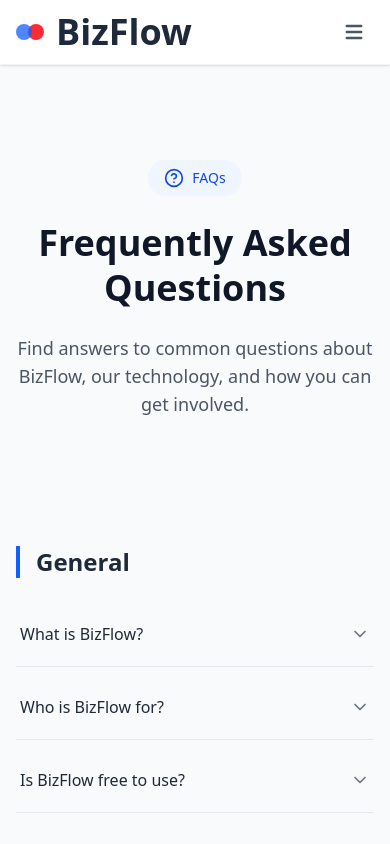
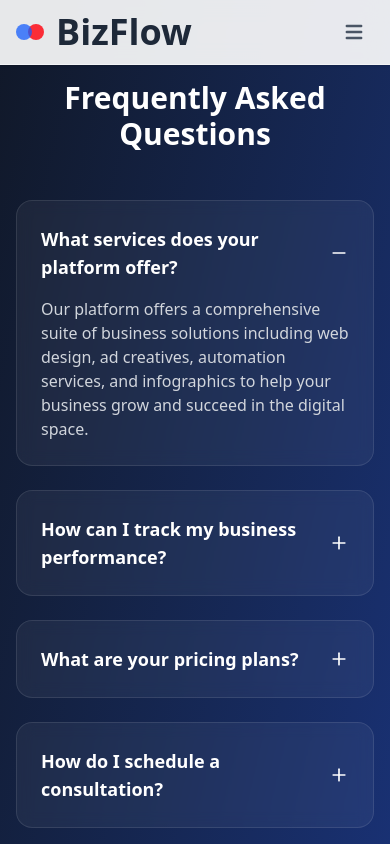
Before and after one commit to kanishka-commits/BizFlow, a React (Vite) app: page /faqs in a window 390 px wide. Shown: the top 844 px of the page. Built offline with nearby package versions, Linux system fonts and the light colour scheme.

Commit message:
Added styled FAQ section

```diff
--- a/src/App.jsx
+++ b/src/App.jsx
@@ -4,7 +4,7 @@ import { useTheme } from "./context/ThemeContext";
 import { useLocation } from "react-router-dom";
 
 // react-toastify
-import {ToastContainer} from 'react-toastify'
+import { ToastContainer } from "react-toastify";
 
 // Components
 import Navbar from "./components/Navbar";
@@ -23,12 +23,12 @@ import ScrollToTop from "./components/ScrollToTop";
 import NotFound from "./components/NotFound";
 import Contact from "./components/Contact";
 import AnalyticsDashboard from "./components/AnalyticsDashboard";
+import FAQ from "./components/FAQ"; // ✅ Our FAQ component
 
 // Pages
 import Partner from "./pages/Partner";
 import Contibutors from "./pages/Contibutors";
 import SupportCareer from "./pages/SupportCareer";
-import Faqs from "./pages/Faqs";
 
 // Router
 import { BrowserRouter as Router, Routes, Route } from "react-router-dom";
@@ -78,16 +78,22 @@ function AppContent() {
 
   return (
     <main className="relative min-h-screen overflow-x-hidden scroll-smooth transition-colors duration-300">
-      {/* Background Gradients (fixed across the site, non-intrusive) */}
+      {/* Background Gradients */}
       <div className="pointer-events-none fixed inset-0 z-0">
-        <div className={`absolute -top-28 -left-28 w-[500px] h-[500px] rounded-full blur-[80px] ${isDarkMode
+        <div
+          className={`absolute -top-28 -left-28 w-[500px] h-[500px] rounded-full blur-[80px] ${
+            isDarkMode
               ? "bg-gradient-to-tr from-indigo-500/10 to-pink-500/10"
               : "bg-gradient-to-tr from-indigo-500/20 to-pink-500/20"
-          }`}></div>
-        <div className={`absolute -bottom-32 -right-32 w-[600px] h-[600px] rounded-full blur-[100px] ${isDarkMode
+          }`}
+        ></div>
+        <div
+          className={`absolute -bottom-32 -right-32 w-[600px] h-[600px] rounded-full blur-[100px] ${
+            isDarkMode
               ? "bg-gradient-to-tr from-blue-500/10 to-purple-500/10"
               : "bg-gradient-to-tr from-blue-500/20 to-purple-500/20"
-          }`}></div>
+          }`}
+        ></div>
       </div>
 
       <div className="relative z-10 overflow-hidden">
@@ -101,7 +107,9 @@ function AppContent() {
             path="/"
             element={
               <>
-                <section id="home"><Hero /></section>
+                <section id="home">
+                  <Hero />
+                </section>
                 <section id="about">
                   <CompanyLogo />
                   <PurposeSection />
@@ -113,8 +121,15 @@ function AppContent() {
                   <PricingSection />
                   <ServicesSection />
                 </section>
-                <section id="testimonials"><TestimonialsSection /></section>
-                <section id="newsletter"><NewsletterSection /></section>
+                <section id="testimonials">
+                  <TestimonialsSection />
+                </section>
+                <section id="faq">
+                  <FAQ />
+                </section>
+                <section id="newsletter">
+                  <NewsletterSection />
+                </section>
               </>
             }
           />
@@ -123,13 +138,13 @@ function AppContent() {
           <Route path="/contact" element={<Contact />} />
           <Route path="/contributors" element={<Contibutors />} />
           <Route path="/support-career" element={<SupportCareer />} />
-          <Route path="/faqs" element={<Faqs />} />
+
+          <Route path="/faqs" element={<FAQ />} />
+
           <Route path="*" element={<NotFound />} />
         </Routes>
 
-        {/* Toast conatiner for message */}
-        {
-          isDarkMode ?
+        {/* Toast container for messages */}
         <ToastContainer
           position="top-center"
           autoClose={5000}
@@ -137,22 +152,9 @@ function AppContent() {
           newestOnTop={true}
           closeOnClick={false}
           draggable
-          theme="dark"
+          theme={isDarkMode ? "dark" : "light"}
           pauseOnHover
         />
-          :
-          <ToastContainer
-          position="top-center"
-          autoClose={5000}
-          hideProgressBar={false}
-          newestOnTop={true}
-          closeOnClick={false}
-          draggable
-          theme="light"
-          pauseOnHover
-        />
-
-        }
 
         <Footer />
         <ScrollToTop />
--- /dev/null
+++ b/src/components/FAQ.jsx
@@ -0,0 +1,119 @@
+import { useState } from "react";
+import { FiPlus, FiMinus } from "react-icons/fi";
+import { motion } from "framer-motion";
+import { fadeIn, textVariant } from "../utils/motion";
+
+const faqs = [
+  {
+    question: "What services does your platform offer?",
+    answer:
+      "Our platform offers a comprehensive suite of business solutions including web design, ad creatives, automation services, and infographics to help your business grow and succeed in the digital space.",
+  },
+  {
+    question: "How can I track my business performance?",
+    answer:
+      "Our analytics dashboard provides real-time insights into your business metrics. You can track key performance indicators, monitor user engagement, and generate detailed reports to make data-driven decisions.",
+  },
+  {
+    question: "What are your pricing plans?",
+    answer:
+      "We offer flexible pricing plans to suit businesses of all sizes. Our plans range from basic to enterprise levels, with options for monthly or annual billing. Visit our Pricing section for detailed information.",
+  },
+  {
+    question: "How do I schedule a consultation?",
+    answer:
+      "You can easily schedule a consultation through our online booking system. Simply select your preferred date and time, and one of our experts will get in touch with you.",
+  },
+  {
+    question: "Do you offer custom solutions for businesses?",
+    answer:
+      "Yes, we specialize in creating tailored solutions to meet your specific business needs. Contact our team to discuss your requirements and we'll develop a customized package for you.",
+  },
+  {
+    question: "What makes your ad creatives effective?",
+    answer:
+      "Our ad creatives are designed by a team of experts who combine market research, compelling copy, and eye-catching visuals to create high-converting advertisements that deliver results.",
+  },
+  {
+    question: "How does your automation service work?",
+    answer:
+      "Our automation solutions streamline your business processes, saving you time and resources. We analyze your workflow and implement automated systems to increase efficiency and reduce manual tasks.",
+  },
+  {
+    question: "Can I see examples of your previous work?",
+    answer:
+      "Absolutely! Check out our portfolio section to see case studies and examples of our successful projects across various industries.",
+  },
+  {
+    question: "What support do you offer after implementation?",
+    answer:
+      "We provide comprehensive post-implementation support including training, documentation, and ongoing maintenance to ensure your business continues to run smoothly.",
+  },
+  {
+    question: "How do I get started with your services?",
+    answer:
+      "Getting started is easy! Simply contact us through our website or give us a call. Our team will guide you through the process and help you choose the best solutions for your business needs.",
+  },
+];
+
+export default function FAQ() {
+  const [openIndex, setOpenIndex] = useState(0); // First item open by default
+
+  const toggleFAQ = (index) => {
+    setOpenIndex(openIndex === index ? null : index);
+  };
+
+  return (
+    <section
+      id="faq"
+      className="py-20 bg-gradient-to-br from-gray-900 to-blue-900 w-full"
+    >
+      <div className="container mx-auto px-4 sm:px-6 lg:px-8">
+        <motion.div variants={fadeIn("up", 0.3)} className="max-w-4xl mx-auto">
+          <motion.h2
+            variants={textVariant(0.2)}
+            className="text-3xl md:text-4xl font-bold text-center mb-12 text-white"
+          >
+            Frequently Asked Questions
+          </motion.h2>
+          <div className="space-y-6">
+            {faqs.map((faq, index) => (
+              <motion.div
+                key={index}
+                variants={fadeIn("up", 0.1 * (index + 1))}
+                className="bg-white/5 backdrop-blur-sm border border-white/10 max-w-4xl mx-auto cursor-pointer rounded-2xl p-6 hover:shadow-lg hover:shadow-blue-900/30 transition-all duration-300 transform hover:scale-[1.02] hover:z-10"
+                onClick={() => toggleFAQ(index)}
+              >
+                <div className="flex justify-between items-center">
+                  <h3 className="text-lg font-semibold text-white">
+                    {faq.question}
+                  </h3>
+                  <span className="text-white flex-shrink-0 ml-4">
+                    {openIndex === index ? (
+                      <FiMinus size={20} />
+                    ) : (
+                      <FiPlus size={20} />
+                    )}
+                  </span>
+                </div>
+                <motion.div
+                  id={`faq-${index}`}
+                  className={`overflow-hidden transition-all duration-300 ${
+                    openIndex === index ? "mt-4" : "h-0"
+                  }`}
+                  initial={false}
+                  animate={{
+                    opacity: openIndex === index ? 1 : 0,
+                    height: openIndex === index ? "auto" : 0,
+                  }}
+                >
+                  <p className="text-gray-300">{faq.answer}</p>
+                </motion.div>
+              </motion.div>
+            ))}
+          </div>
+        </motion.div>
+      </div>
+    </section>
+  );
+}
--- a/src/components/Navbar.jsx
+++ b/src/components/Navbar.jsx
@@ -21,6 +21,7 @@ const Navbar = () => {
     { href: "/#about", label: "About Us" },
     { href: "/#services", label: "Our Services" },
     { href: "/#testimonials", label: "Testimonials" },
+    { href: "/#faq", label: "FAQ" },
     { href: "/analytics", label: "Analytics" },
     { href: "/contact", label: "Contact" },
     { href: "/contributors", label: "Contributors" },
```
Lines whose indentation alone changed are shown as unchanged.
